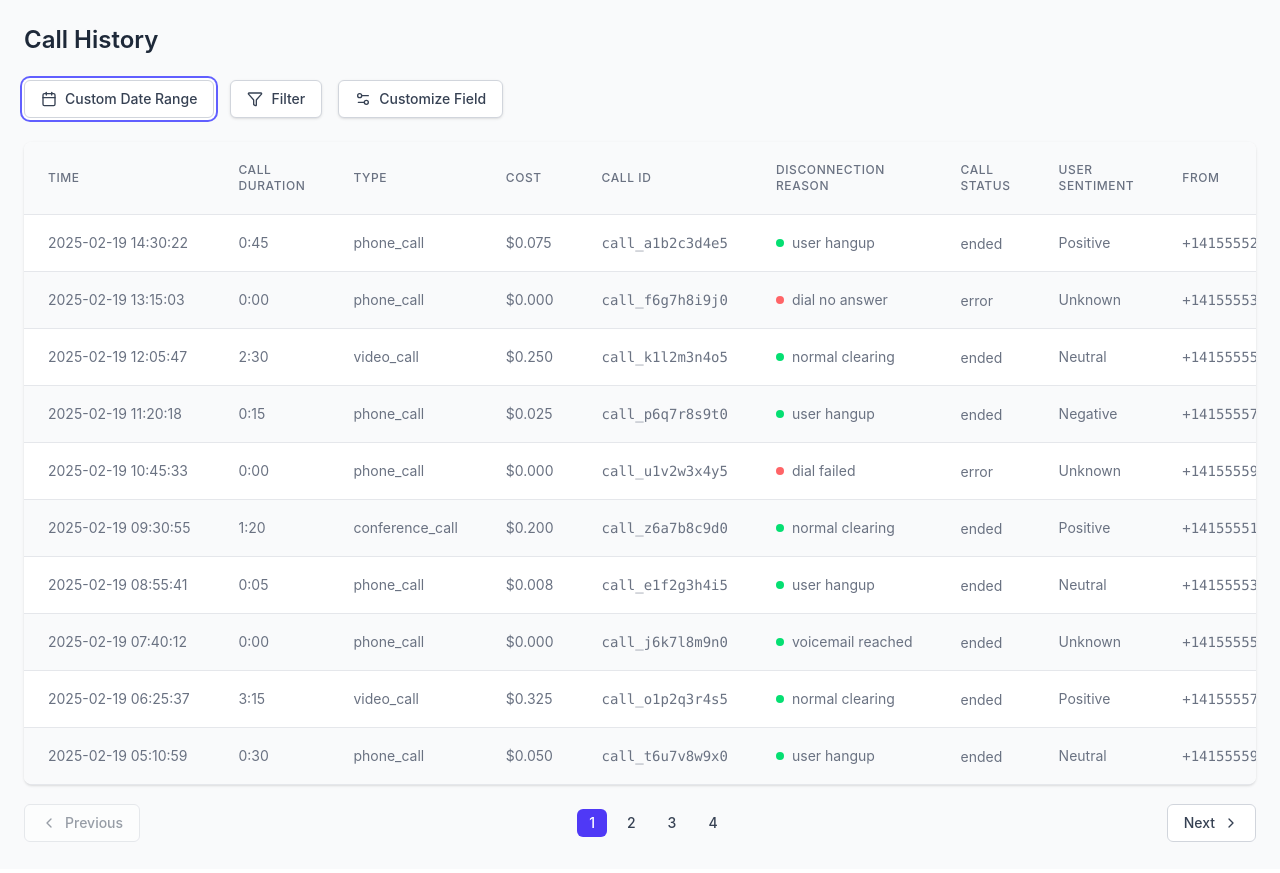
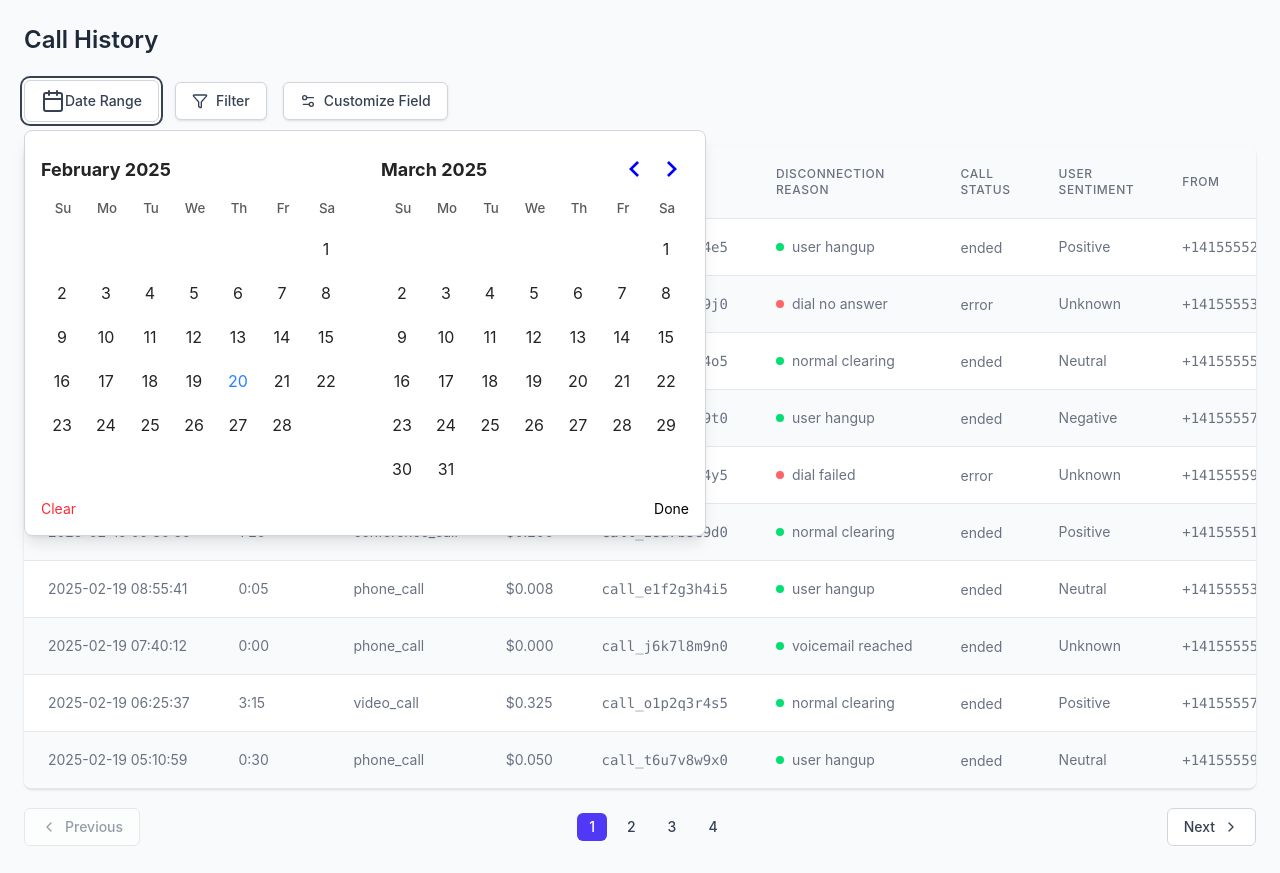
Before and after one commit to developersayem/call-history-app, a React (Vite) app: page / in a window 1280 px wide. Both pictures are taken after a click on the button "Date Range". Built offline with nearby package versions, Linux system fonts and the light colour scheme.

Commit message:
date picker added

```diff
--- a/package.json
+++ b/package.json
@@ -10,9 +10,13 @@
     "preview": "vite preview"
   },
   "dependencies": {
+    "@headlessui/react": "^2.2.0",
     "@tailwindcss/vite": "^4.0.7",
+    "date-fns": "^4.1.0",
     "lucide-react": "^0.475.0",
+    "prop-types": "^15.8.1",
     "react": "^19.0.0",
+    "react-day-picker": "^9.5.1",
     "react-dom": "^19.0.0",
     "tailwindcss": "^4.0.7"
   },
--- a/src/components/CallHistoryCom/CallHistoryCom.jsx
+++ b/src/components/CallHistoryCom/CallHistoryCom.jsx
@@ -1,11 +1,12 @@
 "use client"
 
 import { useState, useMemo } from "react"
-import { CalendarIcon, ChevronLeftIcon, ChevronRightIcon, FilterIcon, Settings2Icon } from "lucide-react"
+import { ChevronLeftIcon, ChevronRightIcon, FilterIcon, Settings2Icon } from "lucide-react"
 import callHistoryData from "../../data/call-data.js"
+import DateRangePicker from "./DateRangePicker.js"
 
 export default function CallHistory() {
-    const [dateRange, setDateRange] = useState("Date Range")
+    // const [dateRange, setDateRange] = useState("Date Range")
     const [currentPage, setCurrentPage] = useState(1)
     const [itemsPerPage] = useState(10)
 
@@ -50,13 +51,14 @@ export default function CallHistory() {
             <h2 className="text-2xl font-semibold mb-6 text-gray-800">Call History</h2>
 
             <div className="flex flex-wrap items-center gap-4 mb-6">
-                <button
+                {/* <button
                     className="flex items-center px-4 py-2 bg-white border border-gray-300 rounded-md shadow-sm text-sm font-medium text-gray-700 hover:bg-gray-50 focus:outline-none focus:ring-2 focus:ring-offset-2 focus:ring-indigo-500"
                     onClick={() => setDateRange("Custom Date Range")}
                 >
                     <CalendarIcon className="mr-2 h-4 w-4" />
                     {dateRange}
-                </button>
+                </button> */}
+                <DateRangePicker />
 
                 <button className="flex items-center px-4 py-2 bg-white border border-gray-300 rounded-md shadow-sm text-sm font-medium text-gray-700 hover:bg-gray-50 focus:outline-none focus:ring-2 focus:ring-offset-2 focus:ring-indigo-500">
                     <FilterIcon className="mr-2 h-4 w-4" />
--- /dev/null
+++ b/src/components/CallHistoryCom/DateRangePicker.tsx
@@ -0,0 +1,80 @@
+"use client";
+
+import { useState } from "react";
+import { format } from "date-fns";
+import { DayPicker } from "react-day-picker";
+import "react-day-picker/dist/style.css";
+import React from "react";
+import { CalendarIcon } from "lucide-react";
+
+export default function DateRangePicker() {
+  const [range, setRange] = useState<{
+    from: Date | undefined;
+    to?: Date | undefined;
+  }>({
+    from: undefined,
+    to: undefined,
+  });
+  const [open, setOpen] = useState(false);
+
+  return (
+    <div className=" max-w-full">
+      {/* Button to open calendar */}
+      <button
+        onClick={() => setOpen(!open)}
+        className="flex items-center px-4 py-2 bg-white border border-gray-300 rounded-md shadow-sm text-sm font-medium text-gray-700 hover:bg-gray-50 focus:outline-none focus:ring-2 focus:ring-offset-2 "
+      >
+        <CalendarIcon />
+        {range.from && range.to ? (
+          <span>
+            {format(range.from, "MM/dd/yyyy")} -{" "}
+            {format(range.to, "MM/dd/yyyy")}
+          </span>
+        ) : (
+          "Date Range"
+        )}
+      </button>
+      <div className="">
+        {/* Calendar Popup */}
+        {open && (
+          <div className=" w-fit absolute left-6 mt-2 bg-white border border-gray-300 shadow-lg rounded-lg p-4">
+            <DayPicker
+              mode="range"
+              selected={range}
+              onSelect={(selected) => {
+                if (selected?.from && selected?.to) {
+                  setRange({ from: selected.from, to: selected.to });
+                } else {
+                  setRange({ from: undefined, to: undefined });
+                }
+              }}
+              numberOfMonths={2}
+              modifiersClassNames={{
+                selected: "!bg-black !text-white ", // Selected date (black)
+                range_middle: "!bg-gray-300 !text-black", // Range middle (light gray)
+                range_start: "!bg-black !text-white !rounded-none", // Start of range
+                range_end: "!bg-black !text-white !rounded-none", // End of range
+                today: "!text-blue-500", // Today's date
+                month_toggle: "!bg-black !text-white", // Month toggle button
+              }}
+            />
+            <div className="flex justify-between mt-2">
+              <button
+                onClick={() => setRange({ from: undefined, to: undefined })}
+                className="text-sm text-red-500 hover:underline"
+              >
+                Clear
+              </button>
+              <button
+                onClick={() => setOpen(false)}
+                className="text-sm text-black hover:underline"
+              >
+                Done
+              </button>
+            </div>
+          </div>
+        )}
+      </div>
+    </div>
+  );
+}
```
Also changed, not shown: 1 other file (tests, documents, lock files or other folders).
